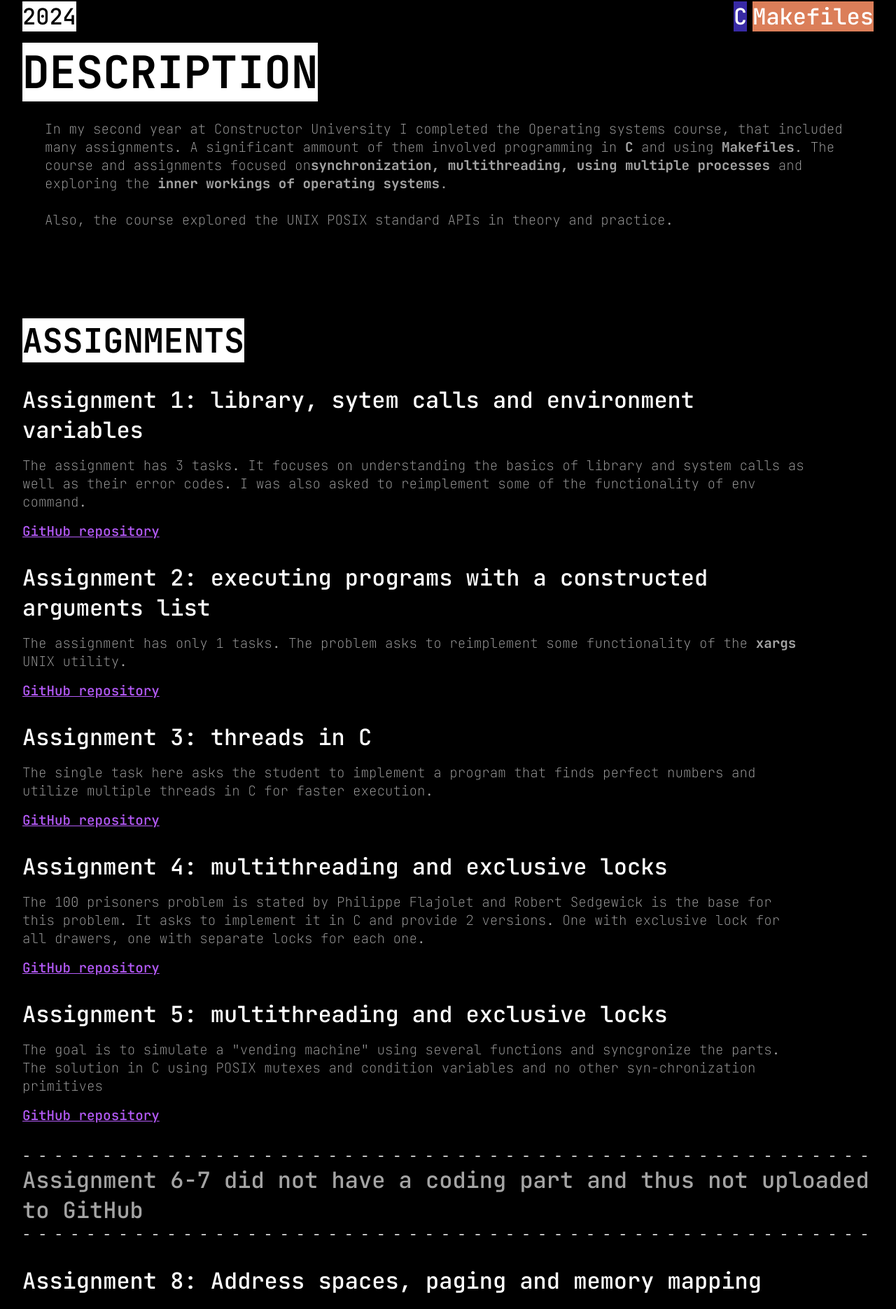
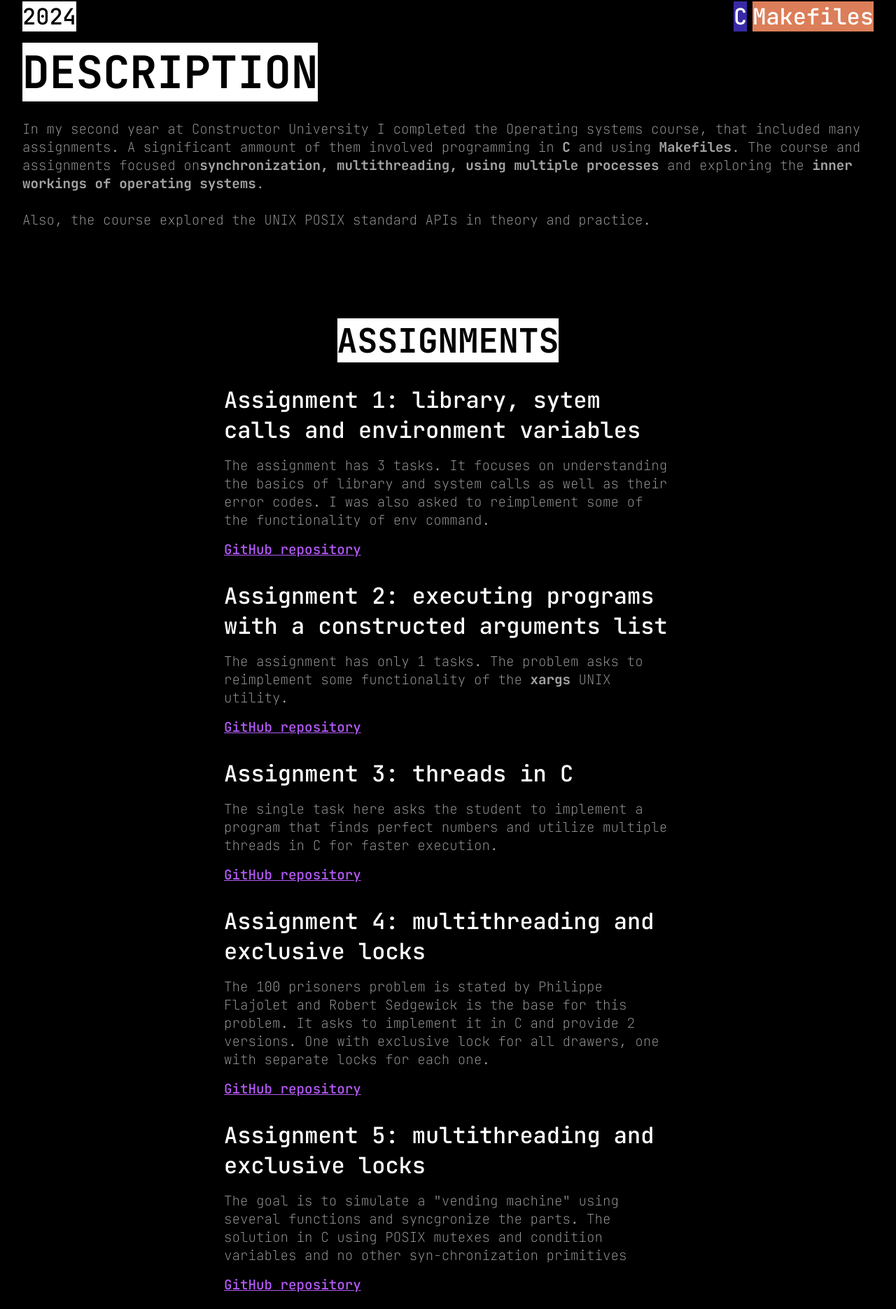
Before and after one commit to TPdkr/cv_page2, a React (Vite) app in the folder website/: page /cv_page2/projects/os in a window 1280 px wide. Shown: the part 531-2402 px from the top of the page at 70% size. Built offline with nearby package versions, Linux system fonts and the light colour scheme; no server answers.

Commit message:
small tweaks to OS page

```diff
--- a/website/src/projects/os/os.jsx
+++ b/website/src/projects/os/os.jsx
@@ -18,7 +18,7 @@ function OS(){
                 <div>
                     <ProjectSnapshot tags={tags} date={year}/>
                     <h2 className="inv">DESCRIPTION</h2>
-                    <p className="indent">
+                    <p className="">
                     <br></br>
                     In my second year at Constructor University I completed the Operating systems course, that included many assignments.
                     A significant ammount of them involved programming in <b>C</b> and using <b>Makefiles</b>. The course and assignments focused on
@@ -71,9 +71,9 @@ function OS(){
                     </Assignment>
                     {/** intermission why assignments are not mentioned */}
                     <div>
-                        <Separator simb="- "/>
+
                         <h4 className={styles.intermission}>Assignment 6-7 did not have a coding part and thus not uploaded to GitHub</h4>
-                        <Separator simb="- "/>
+
                     </div>
                     {/** list continues */}
                     <Assignment
--- a/website/src/projects/os/os.module.css
+++ b/website/src/projects/os/os.module.css
@@ -65,15 +65,17 @@ ASSIGNMENT
     display: flex;
     flex-direction: column;
     gap: var(--medium);
+    align-items: center;
 }
 
 .assignment{
-    max-width: 70rem;
     display: flex;
     flex-direction: column;
     gap: var(--small);
+    max-width: 40rem;
 }
 
 .intermission{
     color: var(--secondary);
+    max-width: 40rem;
 }
```
